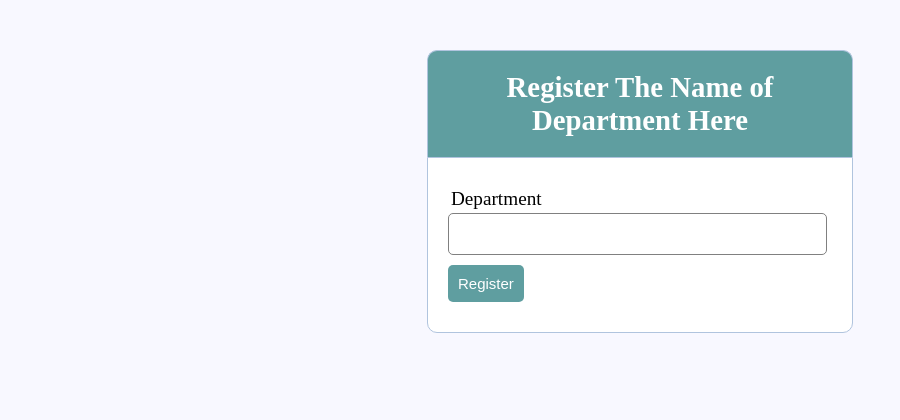
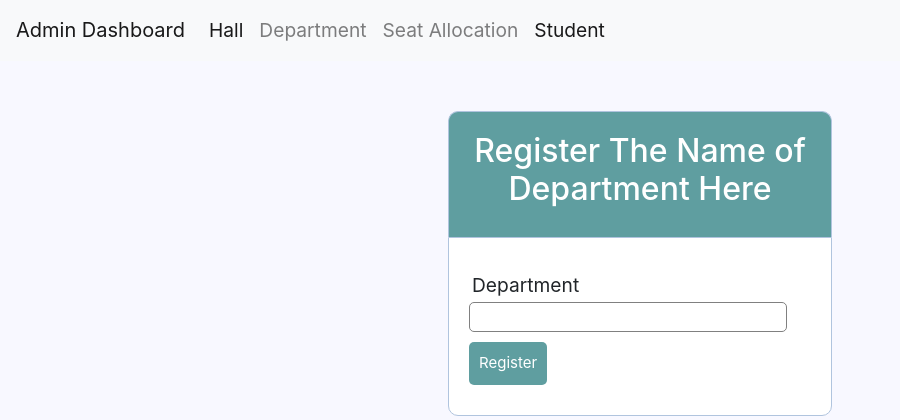
Before and after one commit to AmujoDotun/deletingsoon, a PHP site: page /Admin/department.php in a window 1280 px wide. Shown: the top 420 px of the page, without its empty margins (0-900 px from the left). Run offline with PHP 8.4, Linux system fonts and the light colour scheme; data that the repository does not hold is empty.

```diff
--- a/Admin/department.php
+++ b/Admin/department.php
@@ -1,7 +1,6 @@
 <?php
-include '../core/server.php';
-
-
+include ('../core/server.php');
+include ('../core/header.php');
 ?>
 <!DOCTYPE html>
 <html>
--- a/Admin/hall.php
+++ b/Admin/hall.php
@@ -1,6 +1,6 @@
 <?php
 
-include('../core/server.php')
+include('../core/server.php');
 include('../core/header.php');
  ?>
 <!DOCTYPE html>
--- a/core/server.php
+++ b/core/server.php
@@ -10,6 +10,7 @@ $username = "";
 $email    = "";
 $hallname ="";
 $hallcapacity ="";
+$department = "";
 $errors = array();
 
 // connect to the database
@@ -240,7 +241,7 @@ if (isset($_POST['reg_dept'])) {
   // Finally, register hall if there are no errors in the form
   if (count($errors) == 0) {
 
-      $query = "INSERT INTO department (department)
+      $query = "INSERT INTO departments (department)
                 VALUES('$department')";
       mysqli_query($db, $query);
       $_SESSION['department'] = $department;
```
